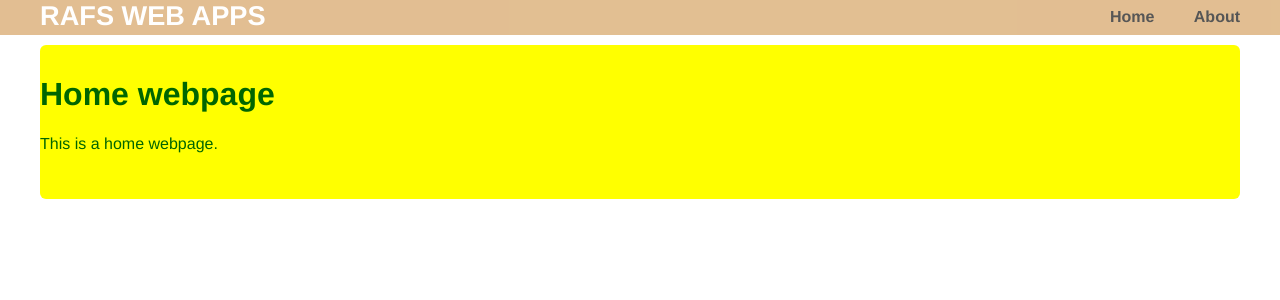
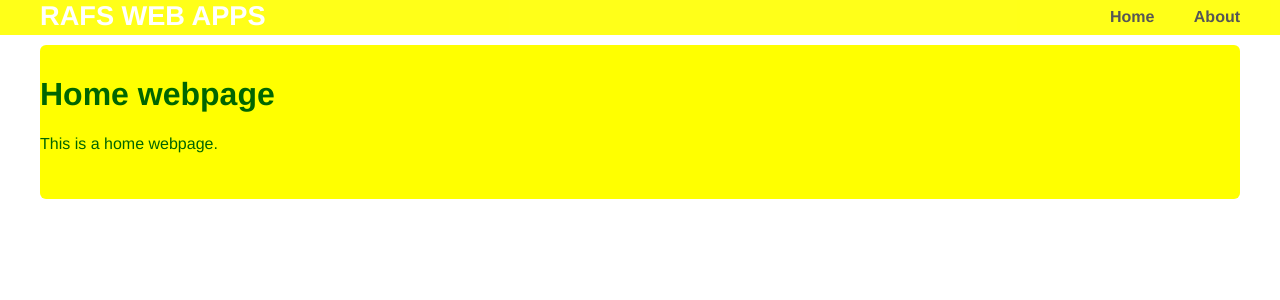
Before and after one commit to rafaelln/pythonwebapp, a Flask app: page / in a window 1280 px wide. Shown: the top 300 px of the page. Run offline with Flask 2, Linux system fonts and the light colour scheme.

Commit message:
Update main.css

```diff
--- a/static/css/main.css
+++ b/static/css/main.css
@@ -10,7 +10,8 @@ body {
  */
 
 header {
-  background-color: #DFB887;
+  background-color: #FFFF00;
+  /*#FFFF00 ; #DFB887*/
   height: 35px;
   width: 100%;
   opacity: .9;
```
